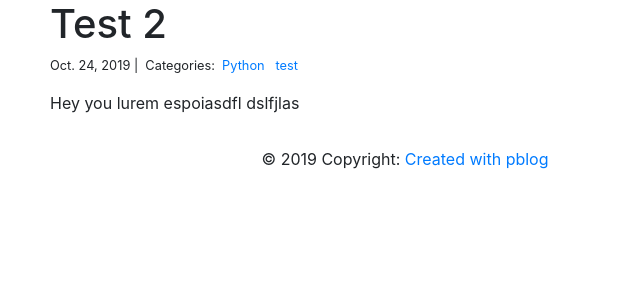
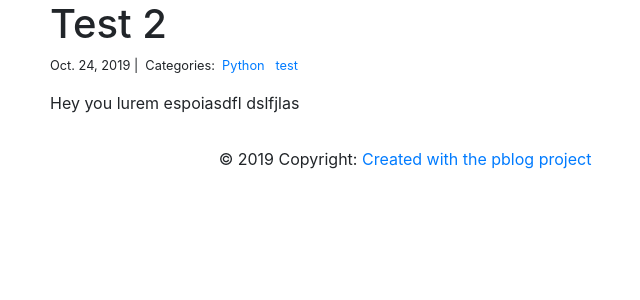
Before and after one commit to wbrannock/pblog, a Django app: page /blog/2/ in a window 1280 px wide. Shown: the part 56-356 px from the top of the page, without its empty margins (235-875 px from the left). Run offline with Django 3.2, Linux system fonts and the light colour scheme; data comes from the database, SQL or seed files in the repository; some libraries are stand-ins or nearby versions.

Commit message:
changed footer text

```diff
--- a/blog/projects/templates/base.html
+++ b/blog/projects/templates/base.html
@@ -32,7 +32,7 @@
 
   <!-- Copyright -->
   <div class="footer-copyright text-center py-3">© 2019 Copyright:
-    <a href="https://mdbootstrap.com/education/bootstrap/"> Created with pblog</a>
+    <a href="https://mdbootstrap.com/education/bootstrap/"> Created with the pblog project</a>
   </div>
   <!-- Copyright -->
 
```
